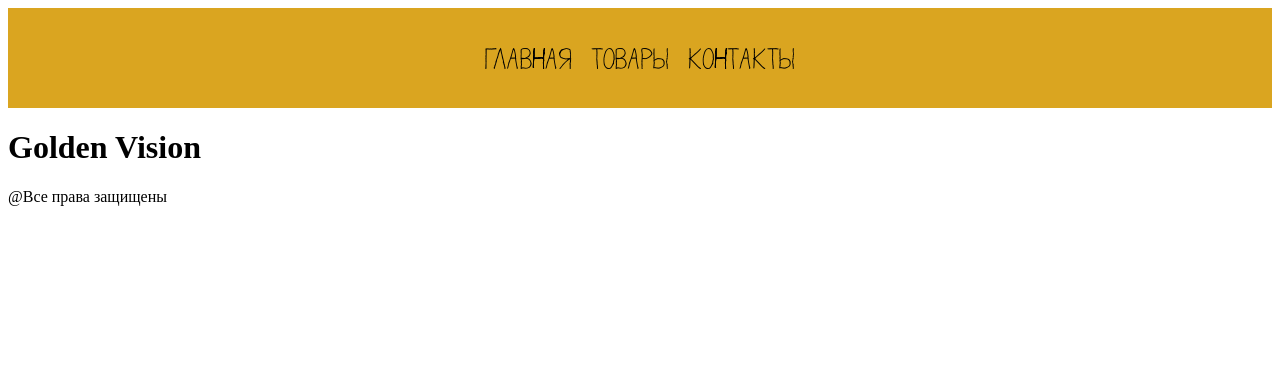
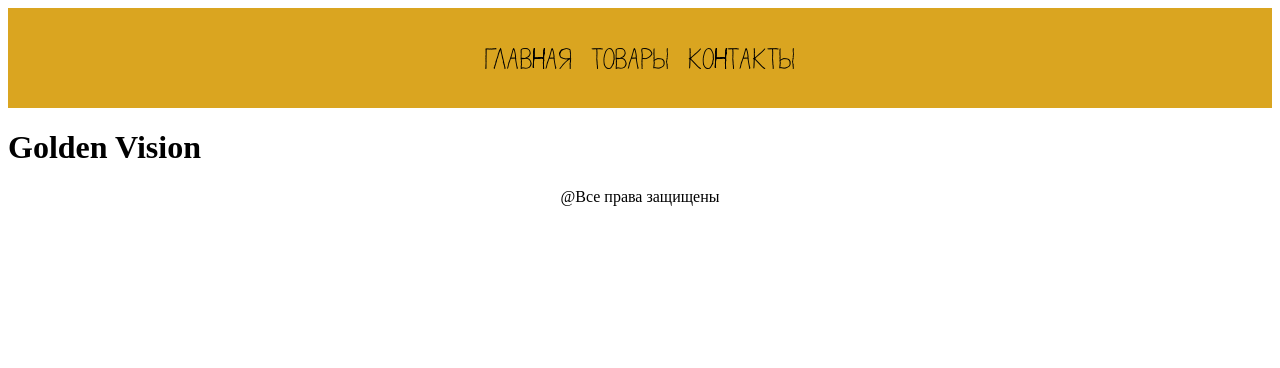
Before and after one commit to m14778406/projectFlask1, a Flask app: page / in a window 1280 px wide. Shown: the top 368 px of the page. Run offline with Flask 3, Linux system fonts and the light colour scheme.

Commit message:
Обновил стили подвала

```diff
--- a/static/css/style.css
+++ b/static/css/style.css
@@ -24,3 +24,7 @@ a:hover {
     color: brown;
     background-color: burlywood;
 }
+
+footer{
+    text-align: center;
+}
```
